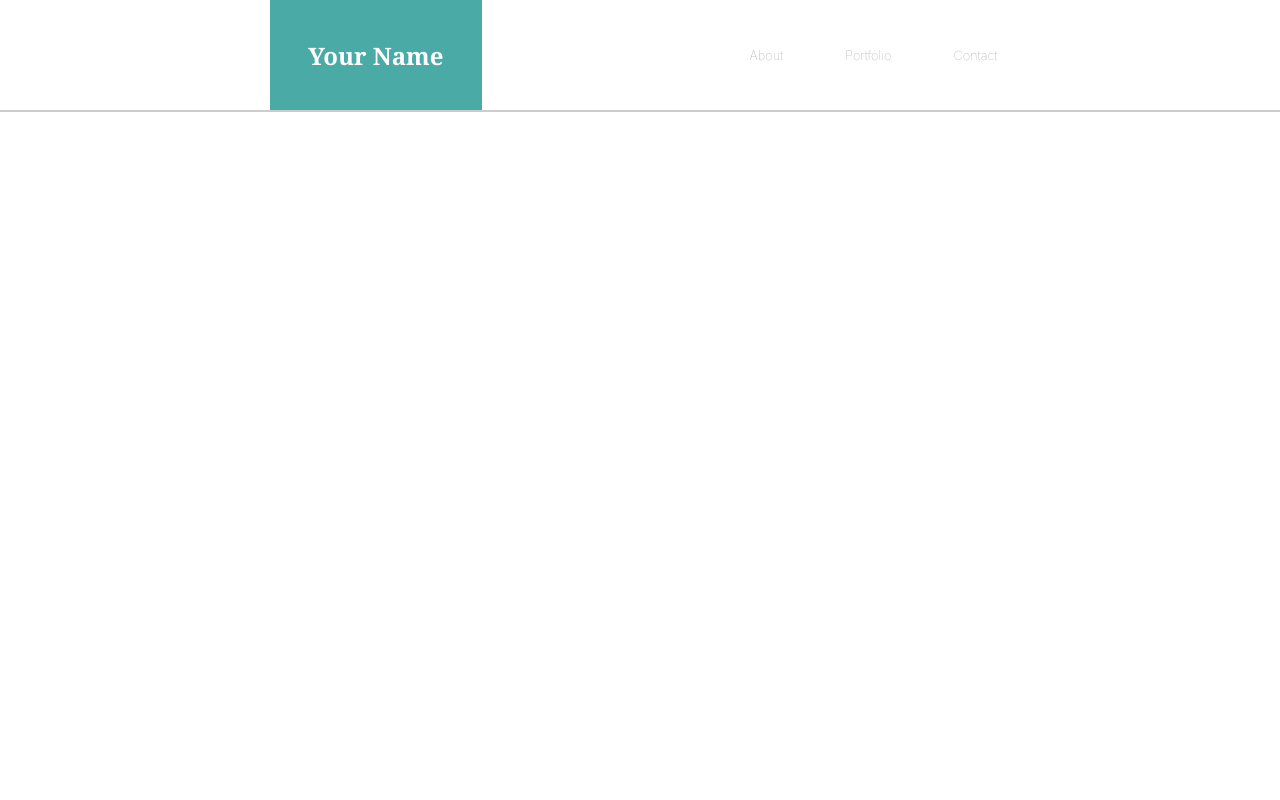
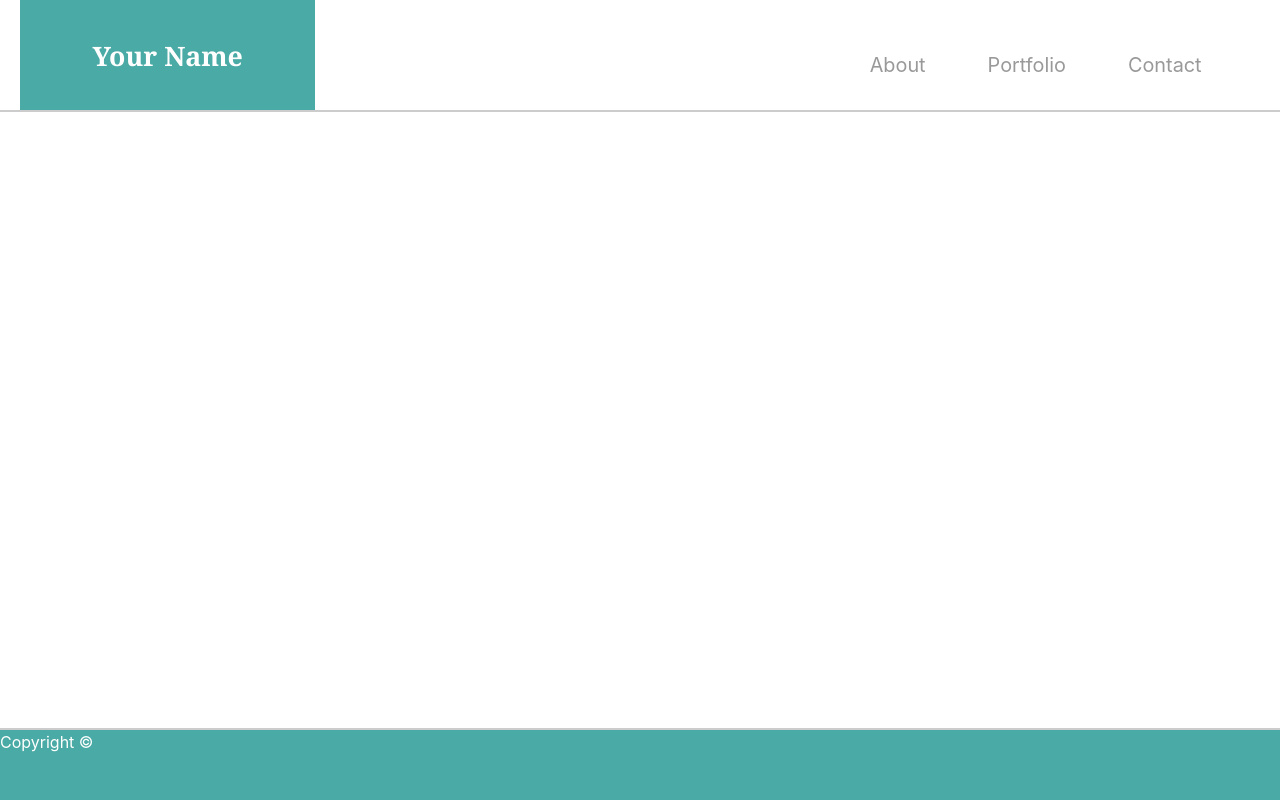
Before and after one commit to e0marina/Bootstrap-Portfolio, a plain HTML site: page index.html in a window 1280 px wide. Drawn offline with nearby package versions, Linux system fonts and the light colour scheme.

Commit message:
started footer, mobile 1st

```diff
--- a/assets/css/style.css
+++ b/assets/css/style.css
@@ -40,16 +40,28 @@
   color: #999;
   text-decoration: none;
   /*I'm not sure how to make the border not extend to the top */
-  border-top: 1px solid #ffffff;
+
 }
 
 .nav-item:first-child {
   border-left: 0 none;
 }
 
-@media screen and (min-width: 576px) {
+#footer-cont {
+  width: 100%;
+  overflow: auto;
+  position: fixed;
+  color: #ffffff;
+  background: #4aaaa5;
+  border-top: 2px solid #cccccc;
+  top: 91%;
+  height: 10%;
+
+}
+
+@media screen and (min-width: 400px) {
   /* header */
-  .container-fluid {
+  #header-cont {
     width: 100%;
     padding: 0px;
   }
@@ -67,9 +79,7 @@
   }
 
   #navigation {
-    width: 100%;
-    text-align: center;
-    padding-right: 20%;
+    padding-right: 11%;
     padding-bottom: 4%;
   }
 }
@@ -77,7 +87,7 @@
 @media screen and (min-width: 768px) {
   /* header */
 
-  .container-fluid {
+  #header-cont{
     height: auto;
     padding-left: 20px;
   }
@@ -104,10 +114,6 @@
 }
 
 @media screen and (min-width: 992px) {
-  .container-fluid {
-    max-width: 780px;
-  }
-
   /* header */
   #masthead {
     position: relative;
@@ -115,30 +121,28 @@
 
   #logo {
     font-size: 150%;
-    width: 30%;
+    width: 54%;
   }
 
   #navigation {
-    font-size: 80%;
+    font-size: 100%;
+    font-weight: 400;
   }
 }
 
 @media screen and (min-width: 1200px) {
-  .container-fluid {
-    max-width: 780px;
-  }
-
   /* header */
   #masthead {
     position: relative;
   }
 
   #logo {
-    font-size: 150%;
-    width: 58%;
+    font-size: 167%;
+    width: 48%;
   }
 
   #navigation {
-    font-size: 80%;
+    font-size: 124%;
+    padding-right: 6%;
   }
 }
--- a/index.html
+++ b/index.html
@@ -18,7 +18,7 @@
 
   <body>
     <header id="masthead">
-      <div class="container-fluid">
+      <div class="container-fluid" id="header-cont">
         <div class="row">
           <div class="col-12 col-md-6">
             <a href="index.html" id="logo">Your Name</a>
@@ -43,6 +43,16 @@
       </div>
     </header>
 
+    <footer>
+      <div id="footer-cont">
+
+          <div id="copyright">
+            Copyright &copy;
+          </div>
+        </div>
+      </div>
+    </footer>
+
     <!-- Optional JavaScript -->
     <!-- jQuery first, then Popper.js, then Bootstrap JS -->
     <script
```
Also changed, not shown: contact.html (+21 -6 lines), portfolio.html (+20 -4 lines).
